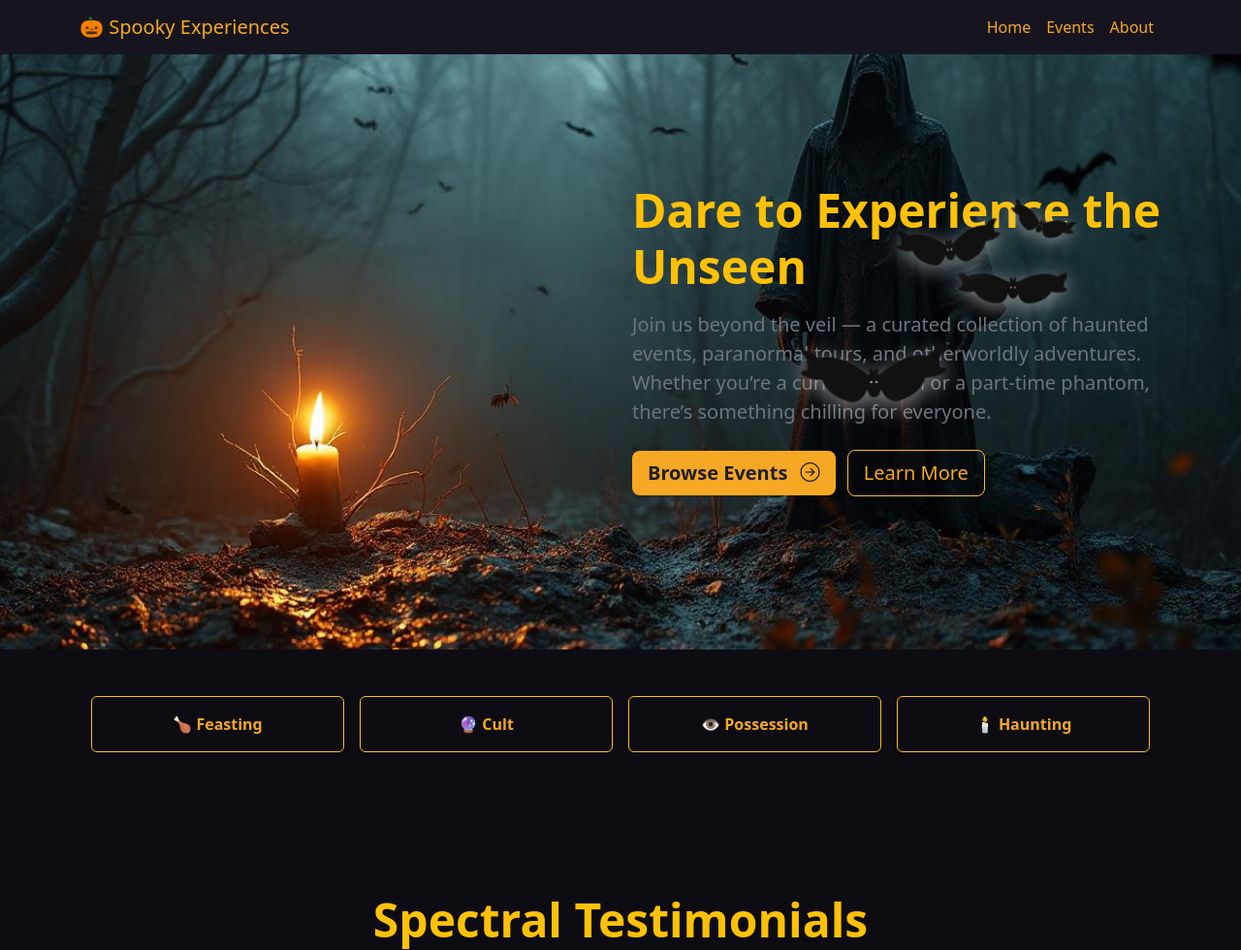
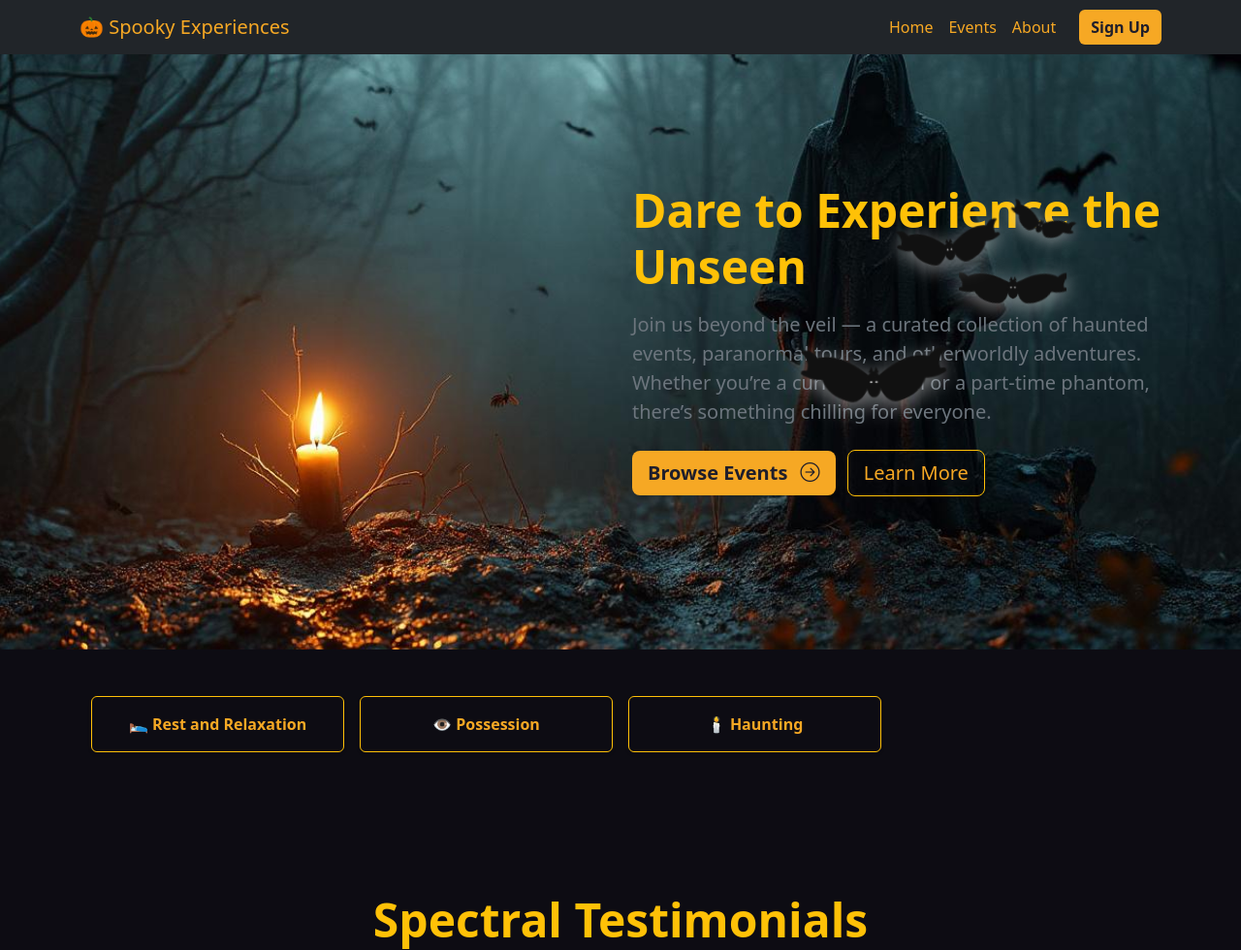
Before and after one commit to petedanielsmith/HalloweenHackathon2025, a Django app: page / in a window 1280 px wide; the page is wider, and only the part inside the window is pictured. Shown: the top 980 px of that part at 97% size. Run offline with Django 5.2, Linux system fonts and the light colour scheme.

Commit message:
Update groups, add details url, add signup button

```diff
--- a/events/models.py
+++ b/events/models.py
@@ -6,9 +6,8 @@ from django.db.models import Avg
 class Event(models.Model):
     GROUP_CHOICES = [
         ('haunt', 'Haunting'),
-        ('feast', 'Feasting'),
         ('possess', 'Possession'),
-        ('cult', 'Cult Activities'),
+        ('rnr', 'Rest and Relaxation'),
     ]
 
     title = models.CharField(max_length=200)
@@ -16,6 +15,7 @@ class Event(models.Model):
     rating = models.DecimalField(max_digits=3, decimal_places=1, default=0)  # average rating
     cost = models.DecimalField(max_digits=8, decimal_places=2)     # e.g. 59.99
     location = models.CharField(max_length=200)
+    details_url = models.CharField(max_length=200, default="")
     image = models.ImageField(upload_to='events/', blank=True, null=True)
     group = models.CharField(max_length=20, choices=GROUP_CHOICES, default='haunt')
 
--- a/events/templates/events/home.html
+++ b/events/templates/events/home.html
@@ -47,25 +47,19 @@ Home • Spooky Experiences
   <div class="row g-3 text-center">
 
     <div class="col-12 col-sm-6 col-lg-3">
-      <a href="/feasting/" class="btn btn-outline-warning w-100 py-3 fw-semibold shadow-sm">
-        🍗 Feasting
+      <a href="/events/?group=rnr" class="btn btn-outline-warning w-100 py-3 fw-semibold shadow-sm">
+        🛌 Rest and Relaxation
       </a>
     </div>
 
     <div class="col-12 col-sm-6 col-lg-3">
-      <a href="/cult/" class="btn btn-outline-warning w-100 py-3 fw-semibold shadow-sm">
-        🔮 Cult
-      </a>
-    </div>
-
-    <div class="col-12 col-sm-6 col-lg-3">
-      <a href="/possession/" class="btn btn-outline-warning w-100 py-3 fw-semibold shadow-sm">
+      <a href="/events/?group=possess" class="btn btn-outline-warning w-100 py-3 fw-semibold shadow-sm">
         👁️ Possession
       </a>
     </div>
 
     <div class="col-12 col-sm-6 col-lg-3">
-      <a href="/haunting/" class="btn btn-outline-warning w-100 py-3 fw-semibold shadow-sm">
+      <a href="/events/?group=haunt" class="btn btn-outline-warning w-100 py-3 fw-semibold shadow-sm">
         🕯️ Haunting
       </a>
     </div>
--- a/events/urls.py
+++ b/events/urls.py
@@ -14,8 +14,4 @@ urlpatterns = [
     path('privacy/', views.privacy, name='privacy'),
     path('terms/', views.terms, name='terms'),
     path('contact/', views.contact, name='contact'),
-    path('cult/', views.cult, name='cult'),
-    path('feasting/', views.feasting, name='feasting'),
-    path('haunting/', views.haunting, name='haunting'),
-    path('possession/', views.possession, name='possession'),
 ]
--- a/events/views.py
+++ b/events/views.py
@@ -21,18 +21,6 @@ def privacy(request):
 
 def terms(request):
     return render(request, 'events/terms.html')
-
-def cult(request):
-    return render(request, 'events/cult.html')
-
-def feasting(request):
-    return render(request, 'events/feasting.html')
-
-def haunting(request):
-    return render(request, 'events/haunting.html')
-
-def possession(request):
-    return render(request, 'events/possession.html')
 
 def contact(request):
     centuries = list(range(15, 22))  # 15 → 21
--- a/templates/base.html
+++ b/templates/base.html
@@ -20,30 +20,48 @@
   </head>
   <body>
     <!-- NAVBAR -->
-    <nav class="navbar navbar-expand-lg navbar-dark sticky-top">
+    <nav class="navbar navbar-expand-lg navbar-dark sticky-top bg-dark">
       <div class="container">
         <a class="navbar-brand" href="/">🎃 Spooky Experiences</a>
+
         <button
           class="navbar-toggler"
           type="button"
           data-bs-toggle="collapse"
           data-bs-target="#mainNav"
+          aria-controls="mainNav"
+          aria-expanded="false"
+          aria-label="Toggle navigation"
         >
           <span class="navbar-toggler-icon"></span>
         </button>
+
         <div class="collapse navbar-collapse" id="mainNav">
-          <ul class="navbar-nav ms-auto mb-2 mb-lg-0">
-            <li class="nav-item"><a class="nav-link" href="/">Home</a></li>
+          <ul class="navbar-nav ms-auto mb-2 mb-lg-0 align-items-lg-center">
+            <li class="nav-item">
+              <a class="nav-link" href="/">Home</a>
+            </li>
             <li class="nav-item">
               <a class="nav-link" href="/events/">Events</a>
             </li>
+            <li class="nav-item me-lg-3">
+              <a class="nav-link" href="/about/">About</a>
+            </li>
             <li class="nav-item">
-              <a class="nav-link" href="/about/">About</a>
+              <a
+                class="btn btn-orange w-100 w-lg-auto mt-2 mt-lg-0"
+                href="#"
+                data-bs-toggle="modal"
+                data-bs-target="#signupModal"
+              >
+                Sign Up
+              </a>
             </li>
           </ul>
         </div>
       </div>
     </nav>
+
 
     <!-- MAIN CONTENT -->
     <main class="container my-4">{% block content %}{% endblock %}</main>
@@ -129,6 +147,29 @@
       </div>
     </div>
 
+    <!-- Modal for Signup -->
+    <div class="modal fade" id="signupModal" tabindex="-1" aria-labelledby="signupLabel" aria-hidden="true">
+      <div class="modal-dialog modal-dialog-centered">
+        <div class="modal-content bg-dark text-light border border-secondary rounded-4 shadow-lg">
+          <div class="modal-header border-0">
+            <h1 class="modal-title fs-5" id="signupLabel">Sign Up</h1>
+            <button type="button" class="btn-close btn-close-white" data-bs-dismiss="modal" aria-label="Close"></button>
+          </div>
+          <div class="modal-body">
+            <p class="text-secondary mb-0">
+              Unfortunately, the sign up functionality is only available for the undead… for now! 🦇
+            </p>
+            <p class="text-secondary mb-0">
+              Maybe we will see you sooner than you think… 👻
+            </p>
+          </div>
+          <div class="modal-footer border-0">
+            <button type="button" class="btn btn-orange px-4" data-bs-dismiss="modal">Close</button>
+          </div>
+        </div>
+      </div>
+    </div>
+
     <!-- Bootstrap JS -->
     <script src="https://cdn.jsdelivr.net/npm/bootstrap@5.3.3/dist/js/bootstrap.bundle.min.js"></script>
 
```
Also changed, not shown: events/templates/events/cult.html (deleted, +0 -13 lines), events/templates/events/feasting.html (deleted, +0 -13 lines), events/templates/events/haunting.html (deleted, +0 -13 lines), events/templates/events/possession.html (deleted, +0 -13 lines), events/migrations/0005_event_details_url_alter_event_group.py (added).
